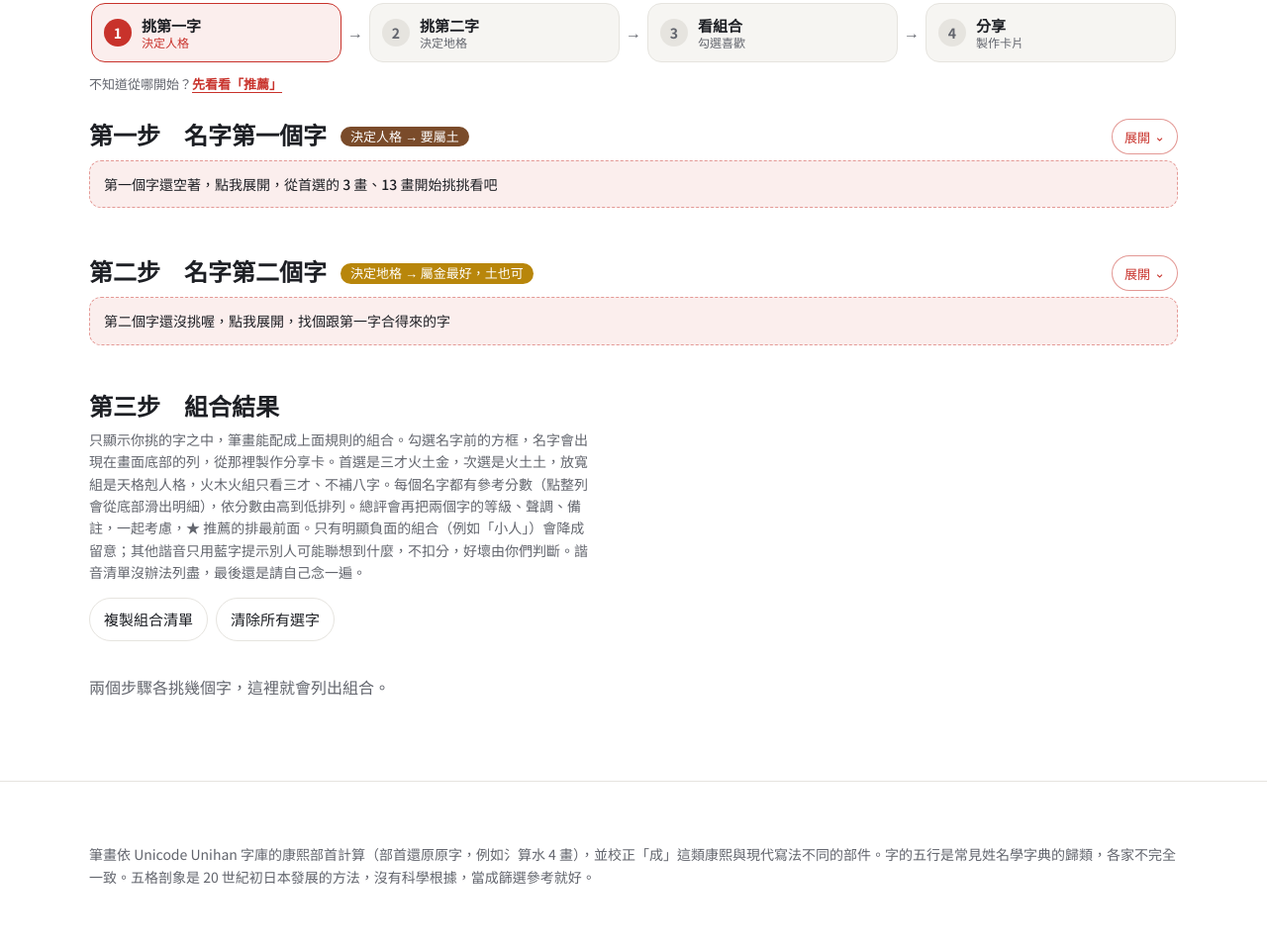
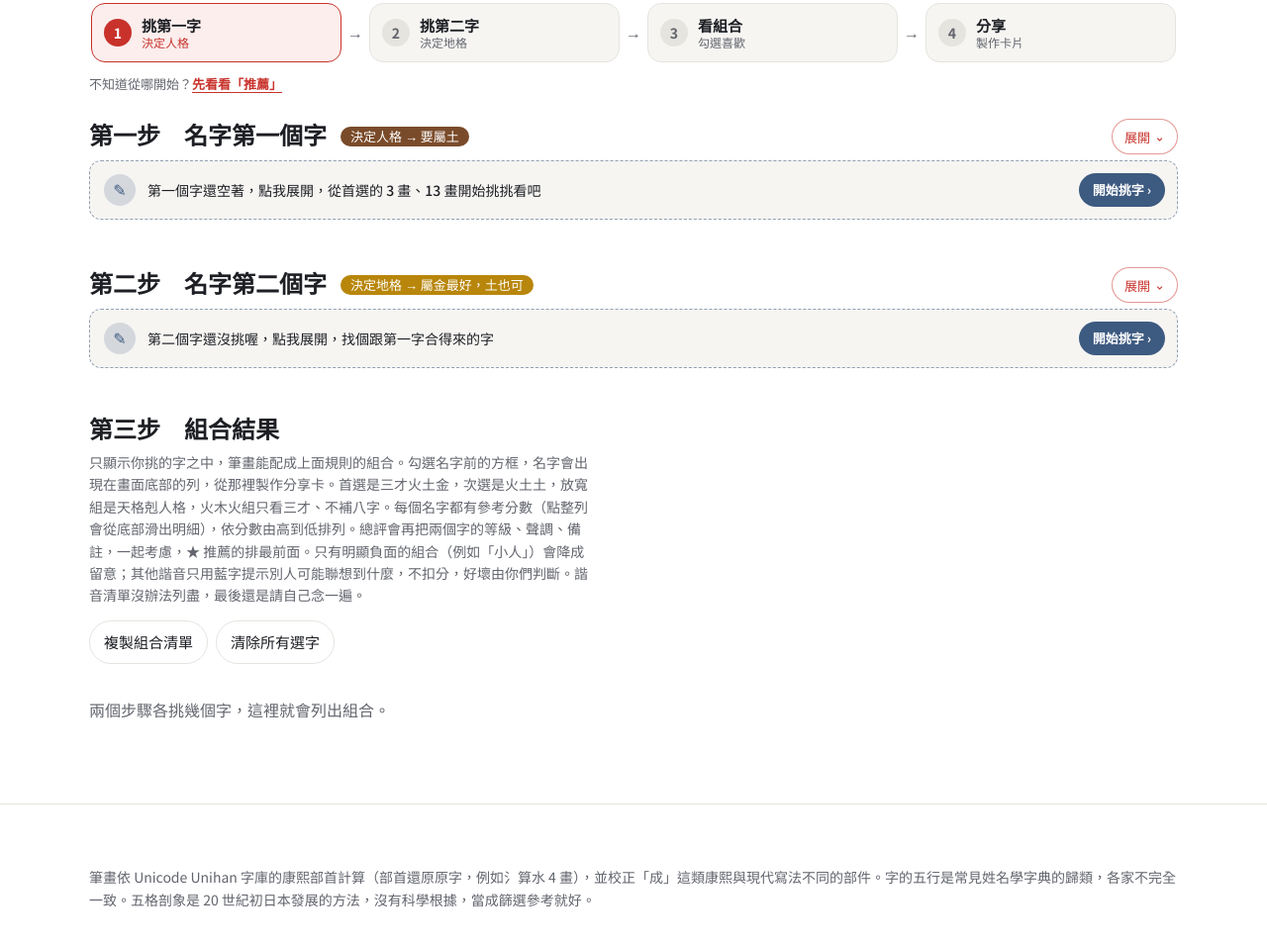
Before and after one commit to miiiiiiw/milo, a plain HTML site: page family/name-picker.html in a window 1280 px wide. Shown: the part 1331-2287 px from the top of the page at 99% size. Drawn offline with Linux system fonts and the light colour scheme.

Commit message:
更新：取名選字器未選字提示改為藍色行動提示
Co-Authored-By: Claude Opus 5.5 <noreply@anthropic.com>
Claude-Session: https://claude.ai/code/session_01NrVf69WqiCGPaKswRV7uiU

```diff
--- a/family/name-picker.html
+++ b/family/name-picker.html
@@ -305,8 +305,15 @@ details.help[open] summary{color:var(--ink)}
 .stepsum{margin:6px 0 0;padding:12px 14px;border-radius:12px;background:var(--tile);font-size:14px;color:var(--mute);cursor:pointer;display:flex;flex-wrap:wrap;align-items:center;gap:4px 10px;border:1.5px solid transparent;transition:border-color .15s}
 .stepsum:hover{border-color:var(--line)}
 .stepsum .sm-go{margin-left:auto;font-size:13px;color:var(--slate);font-weight:700;white-space:nowrap}
-.stepsum.isempty{border:1.5px dashed color-mix(in srgb,var(--seal) 45%,transparent);background:var(--sealbg)}
-.stepsum.isempty .sm-empty{color:var(--ink);font-weight:500}.stepsum.isempty .sm-go{color:var(--seal)}.stepsum b{color:var(--ink);font-family:"Noto Serif TC",serif;font-size:16px}
+.stepsum.isempty{flex-wrap:nowrap;gap:12px;background:var(--tile);border:1.5px dashed color-mix(in srgb,var(--slate) 55%,transparent);padding:12px 12px 12px 14px}
+.stepsum.isempty:hover{border-color:var(--slate)}
+.sm-ic{flex:none;width:32px;height:32px;border-radius:50%;display:grid;place-items:center;background:color-mix(in srgb,var(--slate) 18%,transparent);color:var(--slate);font-size:16px}
+.stepsum.isempty .sm-empty{flex:1;color:var(--ink);font-weight:500;line-height:1.5}
+.sm-cta{flex:none;min-height:34px;padding:0 14px;border-radius:17px;background:var(--slate);color:var(--bg);font-size:13px;font-weight:700;display:inline-flex;align-items:center;white-space:nowrap}
+@keyframes nudge{0%,100%{transform:translateX(0)}50%{transform:translateX(3px)}}
+.stepsum.isempty .sm-cta{animation:nudge 1.6s ease-in-out 3}
+@media(prefers-reduced-motion:reduce){.stepsum.isempty .sm-cta{animation:none}}
+@media(max-width:420px){.sm-cta{padding:0 10px}}.stepsum b{color:var(--ink);font-family:"Noto Serif TC",serif;font-size:16px}
 .legend{display:flex;flex-wrap:wrap;gap:12px;font-size:13px;color:var(--mute);margin:0 0 16px}
 table{width:100%;border-collapse:collapse;font-size:15px}
 th,td{padding:10px 8px;border-bottom:1px solid var(--line);text-align:left;vertical-align:top}
@@ -828,7 +835,7 @@ function renderCollapse(){
     $('#'+sid+'body').hidden=c;
     const sm=$('#'+sid+'sum');sm.hidden=!c;
     const empty=sid==='step1'?'第一個字還空著，點我展開，從首選的 3 畫、13 畫開始挑挑看吧':'第二個字還沒挑喔，點我展開，找個跟第一字合得來的字';
-    sm.innerHTML=arr.length?`已選 ${arr.length} 個：<b>${arr.map(esc).join('、')}</b><span class="sm-go">點我修改</span>`:`<span class="sm-empty">${empty}</span>`;
+    sm.innerHTML=arr.length?`已選 ${arr.length} 個：<b>${arr.map(esc).join('、')}</b><span class="sm-go">點我修改</span>`:`<span class="sm-ic" aria-hidden="true">✎</span><span class="sm-empty">${empty}</span><span class="sm-cta">開始挑字 ›</span>`;
     sm.classList.toggle('isempty',!arr.length);
     const b=document.querySelector(`.stog[data-toggle="${sid}"]`);b.setAttribute('aria-expanded',!c);b.querySelector('.stl').textContent=c?'展開':'收合';b.classList.toggle('closed',c);
   }
```
